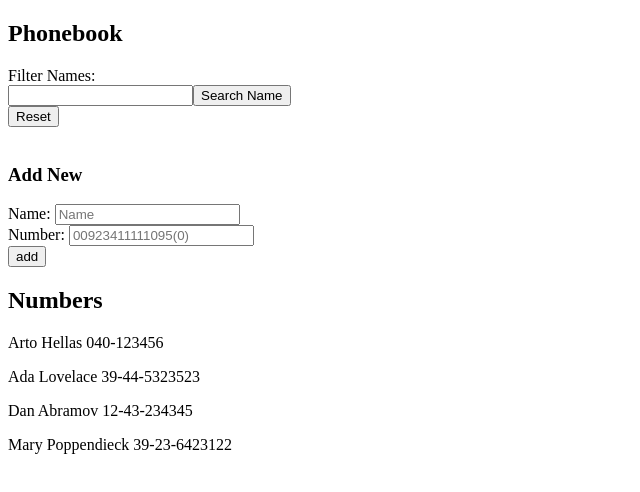
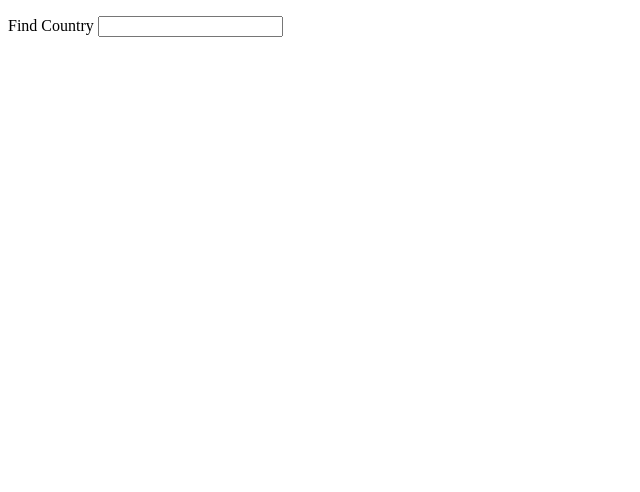
Before and after one commit to F-Saeed/full-stack-open, a React (Vite) app: page / in a window 1280 px wide. Shown: the top 492 px of the page, without its empty margins (0-640 px from the left). Built offline with nearby package versions, Linux system fonts and the light colour scheme; data requests are answered from the project's data file; the HTML template or start-up script is replaced by a standard one.

Commit message:
Completed part-2b_2.12

```diff
--- a/src/App.jsx
+++ b/src/App.jsx
@@ -1,34 +1,50 @@
 // React
 import axios from 'axios';
-import { useState, useEffect } from 'react';
-import Filtered from './components/Filtered';
-import Form from './components/Form';
-
-// Components
+import { useState, useEffect, Fragment } from 'react';
 import Search from './components/Search';
 
 const App = () => {
-  const [persons, setPersons] = useState([]);
-  const [filtered, setFiltered] = useState('');
+  const [countries, setCountries] = useState([]);
+  const [search, setSearch] = useState('');
 
   useEffect(() => {
-    axios
-      .get('http://localhost:3000/persons')
-      .then((resp) => setPersons(resp.data));
-  }, []);
+    if (search) {
+      axios
+        .get(`https://restcountries.com/v3.1/name/${search}`)
+        .then((resp) => setCountries(resp.data));
+    }
+  }, [search]);
 
   return (
     <div>
-      <h2>Phonebook</h2>
-      <Search persons={persons} setFiltered={setFiltered} />
-      <br />
-      <Form
-        persons={persons}
-        setPersons={setPersons}
-        setFiltered={setFiltered}
-      />
-      <h2>Numbers</h2>
-      <Filtered filtered={filtered} persons={persons} />
+      {' '}
+      <p>
+        Find Country <Search search={search} setSearch={setSearch} />
+      </p>
+      {countries.length > 10 ? (
+        'Too Many Countries'
+      ) : countries.length === 1 ? (
+        countries.map((item) => (
+          <Fragment key={item.cca2}>
+            <h2>{item.name.common}</h2>
+            <p>capital {item.capital[0]}</p>
+            <p>area {item.area}</p>
+            <h4>Languages</h4>
+            <ul>
+              {Object.values(item.languages).map((lang) => (
+                <li key={lang}>{lang}</li>
+              ))}
+            </ul>
+            <img src={item.flags.png} alt='Country Flag' />
+          </Fragment>
+        ))
+      ) : (
+        <ul>
+          {countries.map((item) => (
+            <li key={item.cca2}>{item.name.common}</li>
+          ))}
+        </ul>
+      )}
     </div>
   );
 };
--- a/src/components/Filtered.jsx
+++ /dev/null
@@ -1,23 +0,0 @@
-const Filtered = ({ filtered, persons }) => {
-  return (
-    <>
-      {Array.isArray(filtered) && filtered.length === 0 ? (
-        <em>No Such Values</em>
-      ) : filtered ? (
-        filtered.map((item) => (
-          <p key={item.id}>
-            {item.name} <span>{item.number}</span>
-          </p>
-        ))
-      ) : (
-        persons.map((item) => (
-          <p key={item.id}>
-            {item.name} <span>{item.number}</span>
-          </p>
-        ))
-      )}
-    </>
-  );
-};
-
-export default Filtered;
--- a/src/components/Form.jsx
+++ /dev/null
@@ -1,55 +0,0 @@
-// React
-import { useState } from 'react';
-
-// Components
-import Name from './Name';
-import Number from './Number';
-
-const Form = ({ persons, setPersons, setFiltered }) => {
-  const [newName, setNewName] = useState('');
-  const [newNumber, setNewNumber] = useState('');
-
-  const addNew = (event) => {
-    event.preventDefault();
-    const name = event.target.children[0].lastChild.value;
-
-    for (let index = 0; index < persons.length; index++) {
-      if (persons[index].name === name) {
-        alert(`${name} already is already in the Phonebook`);
-        return;
-      }
-    }
-
-    const number = event.target.children[1].lastChild.value;
-    const numberWithDashes = number.replace(
-      /^(\d{4})(\d{3})(\d{4})/,
-      '$1-$2-$3'
-    );
-
-    setPersons(
-      persons.concat({
-        name,
-        number: numberWithDashes,
-        id: new Date().getTime(),
-      })
-    );
-    setNewName('');
-    setNewNumber('');
-    setFiltered('');
-  };
-
-  return (
-    <>
-      <h3>Add New</h3>
-      <form onSubmit={addNew}>
-        <Name newName={newName} setNewName={setNewName} />
-        <Number newNumber={newNumber} setNewNumber={setNewNumber} />
-        <div>
-          <button type='submit'>add</button>
-        </div>
-      </form>
-    </>
-  );
-};
-
-export default Form;
--- a/src/components/Name.jsx
+++ /dev/null
@@ -1,17 +0,0 @@
-const Name = ({ newName, setNewName }) => {
-  return (
-    <div>
-      Name:{' '}
-      <input
-        name='Name'
-        type='text'
-        placeholder='Name'
-        required
-        value={newName}
-        onChange={(event) => setNewName(event.target.value)}
-      />
-    </div>
-  );
-};
-
-export default Name;
--- a/src/components/Number.jsx
+++ /dev/null
@@ -1,18 +0,0 @@
-const Number = ({ newNumber, setNewNumber }) => {
-  return (
-    <div>
-      Number:{' '}
-      <input
-        name='Telephone Number'
-        type='tel'
-        placeholder='00923411111095(0)'
-        maxLength='15'
-        required
-        value={newNumber}
-        onChange={(event) => setNewNumber(event.target.value)}
-      />
-    </div>
-  );
-};
-
-export default Number;
--- a/src/components/Search.jsx
+++ b/src/components/Search.jsx
@@ -1,36 +1,10 @@
-import { useState } from 'react';
-
-const Search = ({ persons, setFiltered }) => {
-  const [search, setSearch] = useState('');
-
-  const searchName = (event) => {
-    event.preventDefault();
-
-    const searchItem = event.target.children[0].value.toLowerCase();
-    const filteredNames = persons.filter(
-      (item) => item.name.toLowerCase() === searchItem
-    );
-
-    setFiltered(filteredNames);
-    setSearch('');
-  };
-
+const Search = ({ search, setSearch }) => {
   return (
-    <div>
-      Filter Names:
-      <form onSubmit={searchName}>
-        <input
-          type='text'
-          minLength='1'
-          value={search}
-          onChange={(event) => setSearch(event.target.value)}
-        />
-        <button type='submit'>Search Name</button>
-      </form>
-      <button type='button' onClick={() => setFiltered('')}>
-        Reset
-      </button>
-    </div>
+    <input
+      type='text'
+      onChange={(event) => setSearch(event.target.value)}
+      value={search}
+    />
   );
 };
 
```
